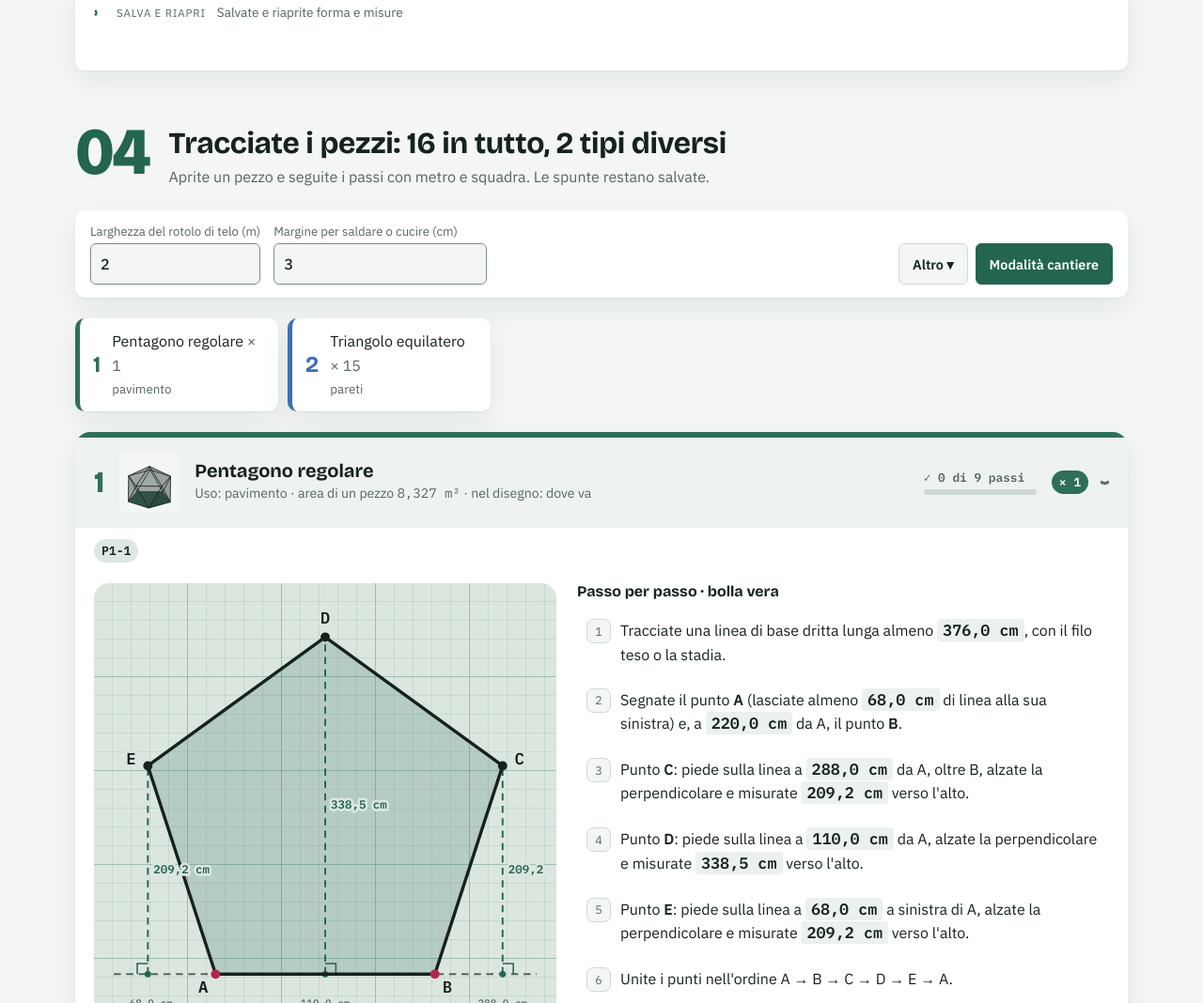
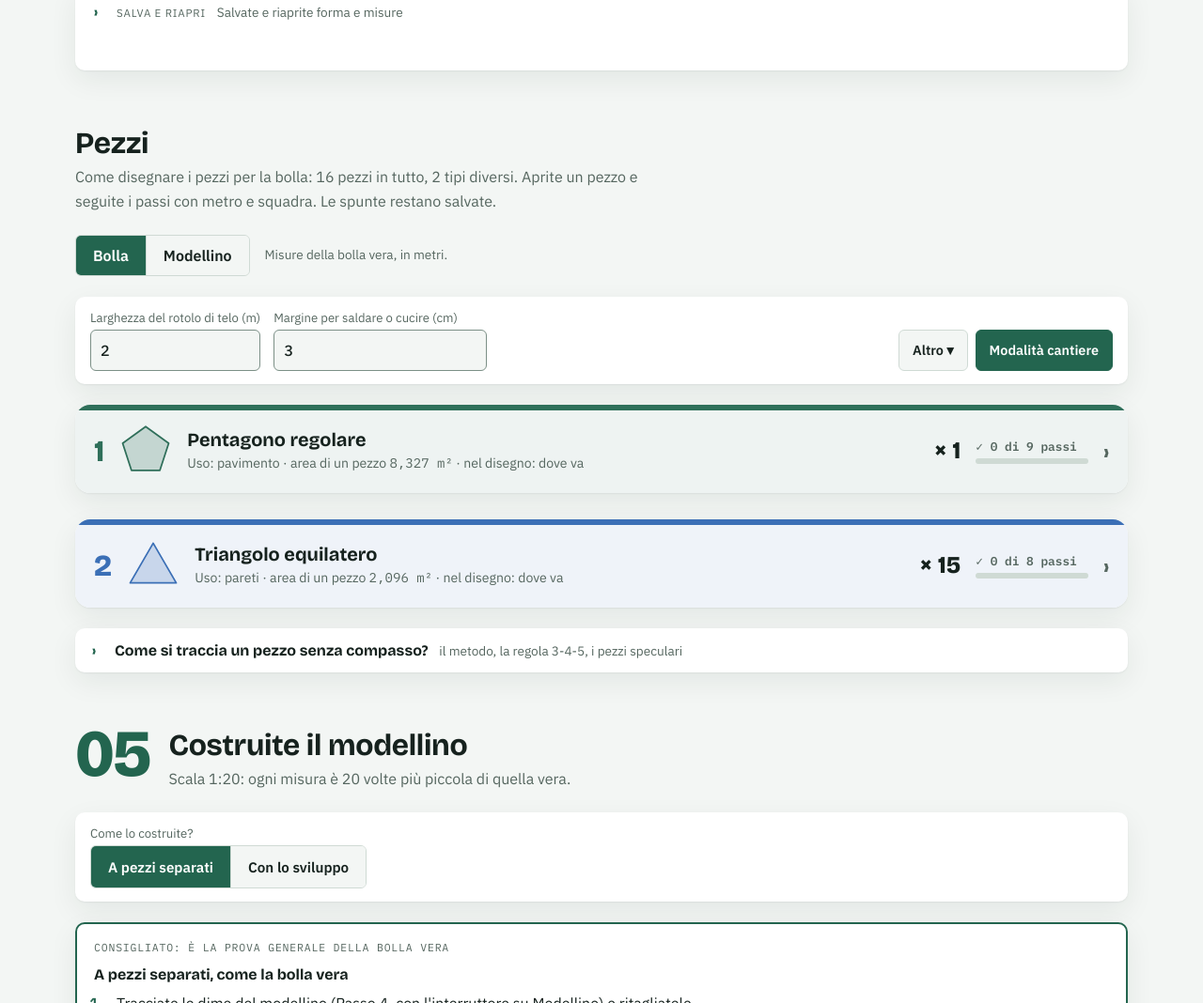
Before and after one commit to Nuove-Tecnologie-dell-Arte/officina-delle-bolle, a plain HTML site: page index.html in a window 1280 px wide. Shown: the part 2920-3988 px from the top of the page at 94% size. Drawn offline with nearby package versions, Linux system fonts and the light colour scheme.

Commit message:
Interfaccia semplice, sezione 2: Pezzi con Bolla | Modellino
- Interruttore Bolla | Modellino solo per i pezzi, con la scala accanto.
- Schede chiuse con la sagoma del pezzo e «× N»; aperte con disegno e passi, spunte salvate.

Co-Authored-By: Claude Opus 5.5 <noreply@anthropic.com>

```diff
--- a/index.html
+++ b/index.html
@@ -670,6 +670,19 @@ table.lista tr.sez td { font-weight: 650; color: var(--ink); padding-top: 14px;
 table.lista td small { display: block; color: var(--muted); font-size: .78rem; line-height: 1.35; }
 table.lista input { width: 78px; text-align: right; padding: 5px 6px; }
 table.lista tfoot td { font-weight: 700; border-bottom: 0; }
+/* [Semplice] sezione 2: interruttore Bolla | Modellino e schede dei pezzi */
+#forma .scalaTop { display: none !important; }
+.interruttore { display: flex; flex-wrap: wrap; align-items: center; gap: 10px 16px; }
+.interruttore .seg button { padding: 8px 18px; min-height: 42px; font-size: 1rem; }
+.scalaSez { display: inline-flex !important; align-items: center; gap: 6px; font-weight: 600; }
+.scalaSez input { width: 80px; }
+body:not([data-modo="model"]) .scalaSez { display: none !important; }
+#pezzi .overview, #pezzi .ovTutti { display: none !important; }
+.piece-head .sagoma { width: 56px; height: 56px; flex: none; }
+.piece-head .sagoma polygon { fill: color-mix(in srgb, var(--c) 22%, transparent); stroke: var(--c); stroke-width: 2; stroke-linejoin: round; }
+.piece-head .quante { margin-left: auto; font-family: var(--display); font-size: 1.6rem; font-weight: 800; color: var(--ink); white-space: nowrap; }
+.piece-head canvas.where { display: none; }
+details.piece[open] .piece-head canvas.where { display: block; }
 .listaTot { font-size: 1.1rem; }
 </style>
 </head>
@@ -770,7 +783,6 @@ table.lista tfoot td { font-weight: 700; border-bottom: 0; }
           <div class="ctl-h"><i>1</i><span id="titoloMisure">Misure della bolla vera</span><button type="button" class="btn misAnnulla" id="misAnnulla" disabled title="Torna alla forma e alle misure di prima (Ctrl+Z)">Annulla</button></div>
           <div class="misureBarra">
             <div class="seg" id="unita" role="group" aria-label="In che misure scrivere"><button type="button" data-u="real" aria-pressed="true">Bolla vera</button><button type="button" data-u="model" aria-pressed="false">Modellino</button></div>
-            <label class="scalaTop" for="scale" title="Scala 1:20 vuol dire che 1 cm sul modellino è 20 cm nella bolla vera">Scala 1 : <input id="scale" type="number" step="any" min="1" value="20"></label>
           </div>
           <p class="hint notaScala" id="notaScala"></p>
           <div class="fields" id="params"></div>
@@ -909,11 +921,14 @@ table.lista tfoot td { font-weight: 700; border-bottom: 0; }
   </details>
 </section>
 
-<section id="pezzi">
-  <div class="sechead"><div class="stepno">04</div><div class="txt"><h2 id="piecesTitle">Tracciate i pezzi</h2><p>Aprite un pezzo e seguite i passi con metro e squadra. Le spunte restano salvate.</p></div></div>
+<section id="pezzi" class="sez2">
+  <div class="sechead"><div class="txt"><h2>Pezzi</h2><p>Come disegnare i pezzi per la bolla: <span id="piecesTitle"></span>. Aprite un pezzo e seguite i passi con metro e squadra. Le spunte restano salvate.</p></div></div>
+  <div class="interruttore"><div class="seg" role="group" aria-label="Pezzi della bolla vera o del modellino"><button type="button" data-u="real" aria-pressed="true">Bolla</button><button type="button" data-u="model" aria-pressed="false">Modellino</button></div>
+    <label class="scalaTop scalaSez" for="scale" title="Scala 1:20 vuol dire che 1 cm sul modellino è 20 cm nella bolla vera">Scala 1 : <input id="scale" type="number" step="any" min="1" value="20"></label>
+    <span class="hint" id="notaInterr"></span></div>
   <p class="note" id="consiglioTipi" hidden></p>
   <div class="toolbar">
-    <p class="hint" id="scaleF">Modellino in scala <span class="num" id="scalaPezzi">1 : 20</span> · <a href="#forma">si cambia al Passo 1</a></p>
+    <p class="hint" id="scaleF" hidden>Modellino in scala <span class="num" id="scalaPezzi">1 : 20</span></p>
     <div class="field" id="rollF" hidden><label for="roll">Larghezza del rotolo di telo (m)</label><input id="roll" type="number" min="0.5" max="20" step="0.1" value="2"></div><!-- è lo stesso rotolo del Passo 3: i due campi restano uguali -->
     <div class="field" id="marginF" hidden><label for="margin">Margine per saldare o cucire (cm)</label><input id="margin" type="number" min="0" step="0.5" value="3"></div>
     <div class="row" style="display:flex;gap:8px;flex-wrap:wrap;margin-left:auto;align-items:center">
@@ -1586,7 +1601,8 @@ table.lista tfoot td { font-weight: 700; border-bottom: 0; }
   function setMode(m) {
     state.mode = m; try { localStorage.setItem("bolle|unita", m); } catch (e) { /* solo per questa visita */ }
     $("rollF").hidden = $("marginF").hidden = m !== "real";
-    $("scaleF").hidden = m === "real";
+    $("scaleF").hidden = true; document.body.dataset.modo = m;   // [Semplice] la scala sta accanto all'interruttore
+    $("notaInterr").textContent = m === "real" ? "Misure della bolla vera, in metri." : "Misure del modellino, in centimetri.";
     $("pieces").classList.toggle("real", m === "real");
     setView(); etichetteCampi();
     if (cur) renderPieces();
@@ -2018,7 +2034,7 @@ table.lista tfoot td { font-weight: 700; border-bottom: 0; }
   function renderPieces() {
     const an = cur.an, real = isReal();
     { const molti = an.types.length > 12; $("overview").classList.toggle("corta", molti); $("ovTutti").hidden = !molti; $("ovTutti").textContent = `Mostra tutti i ${an.types.length} tipi`; }
-    $("piecesTitle").textContent = `Tracciate i pezzi: ${cur.F.length} in tutto, ${plural(an.types.length, "tipo", "tipi diversi")}`;
+    $("piecesTitle").textContent = `${cur.F.length} pezzi in tutto, ${plural(an.types.length, "tipo", "tipi diversi")}`;
     $("overview").innerHTML = an.types.map((t, i) => `<a class="ov" href="#pezzo${i + 1}" data-t="${i}" style="--c:${tvar(i)}"><b>${i + 1}</b><span>${cap(pieceName(t.C))} <span class="muted">× ${t.faces.length}</span></span><small>${role(t)}</small></a>`).join("");
     const k = shapeKey() + "|" + state.mode;
     if (openState.key !== k) openState = { key: k, set: null };
@@ -2027,7 +2043,7 @@ table.lista tfoot td { font-weight: 700; border-bottom: 0; }
     // aperte: quelle scelte da voi; la prima volta, la prima scheda non ancora completata
     const cards = [...document.querySelectorAll("#pieces details.piece")];
     if (keep) cards.forEach((d, i) => { d.open = keep.has(i); });
-    else { const first = cards.find(d => !d.classList.contains("complete")) || cards[0]; if (first) first.open = true; }
+    // [Semplice] le schede partono chiuse: si apre quella che serve
     drawWhere();
   }
   let openState = { key: null, set: null };
@@ -2077,6 +2093,11 @@ table.lista tfoot td { font-weight: 700; border-bottom: 0; }
     return steps;
   }
 
+  function sagomaSvg(C) {   // [Semplice] il disegno del pezzo, piccolo, nella scheda chiusa
+    const xs = C.map(p => p[0]), ys = C.map(p => p[1]), x0 = Math.min(...xs), y0 = Math.min(...ys), w = Math.max(...xs) - x0 || 1, h = Math.max(...ys) - y0 || 1, k = 56 / Math.max(w, h);
+    const pts = C.map(p => ((p[0] - x0) * k + 4 + (56 - w * k) / 2).toFixed(1) + "," + (60 - ((p[1] - y0) * k + 4 + (56 - h * k) / 2)).toFixed(1)).join(" ");
+    return `<svg class="sagoma" viewBox="0 0 64 64" aria-hidden="true"><polygon points="${pts}"/></svg>`;
+  }
   function pieceCard(t, i, real) {
     const C = t.C, mg = state.margin;
     const steps = pieceSteps(t, real);
@@ -2094,13 +2115,14 @@ table.lista tfoot td { font-weight: 700; border-bottom: 0; }
     return `<details class="piece${complete ? " complete" : ""}" id="pezzo${i + 1}" style="--c:${tvar(i)}">
       <summary class="piece-head">
         <span class="big">${i + 1}</span>
+        ${sagomaSvg(C)}
         <canvas class="where" data-t="${i}" aria-hidden="true"></canvas>
         <div style="display:grid;gap:2px;flex:1 1 200px">
           <h3>${cap(pieceName(C))}</h3>
           <span class="meta">Uso: ${role(t)} · area di un pezzo <span class="num">${real ? fmt(area, 3) + " m²" : fmt(area * 1e4 / state.scale ** 2, 1) + " cm²"}</span> · nel disegno: dove va</span>
         </div>
+        <b class="quante" title="Quanti pezzi uguali servono">× ${t.faces.length}</b>
         <div class="prog"><span>✓ <b>${done}</b> di ${steps.length} passi</span><div class="bar"><div style="width:${done / steps.length * 100}%"></div></div></div>
-        <span class="chip" style="--c:${tvar(i)}">× ${t.faces.length}</span>
         <span class="caret" aria-hidden="true">›</span>
       </summary>
       <div class="codes" style="padding-top:12px">${codes.join("")}</div>
```
Also changed, not shown: 1 other file.
